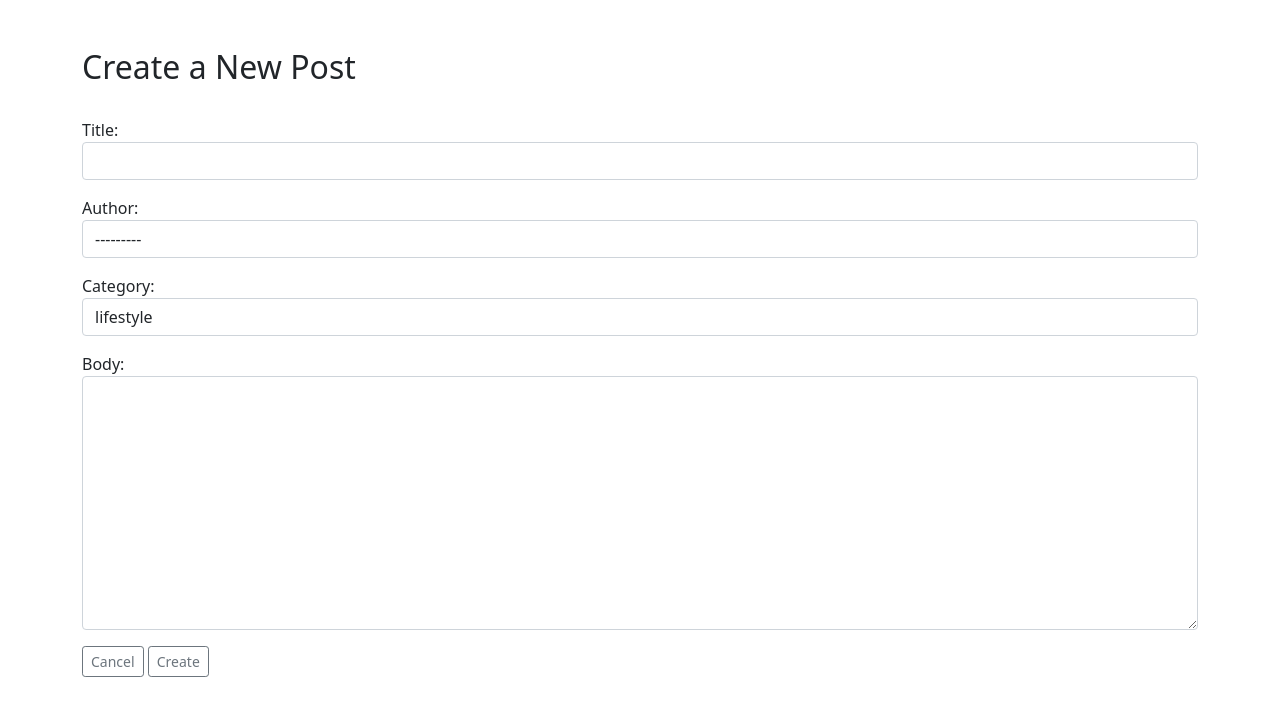
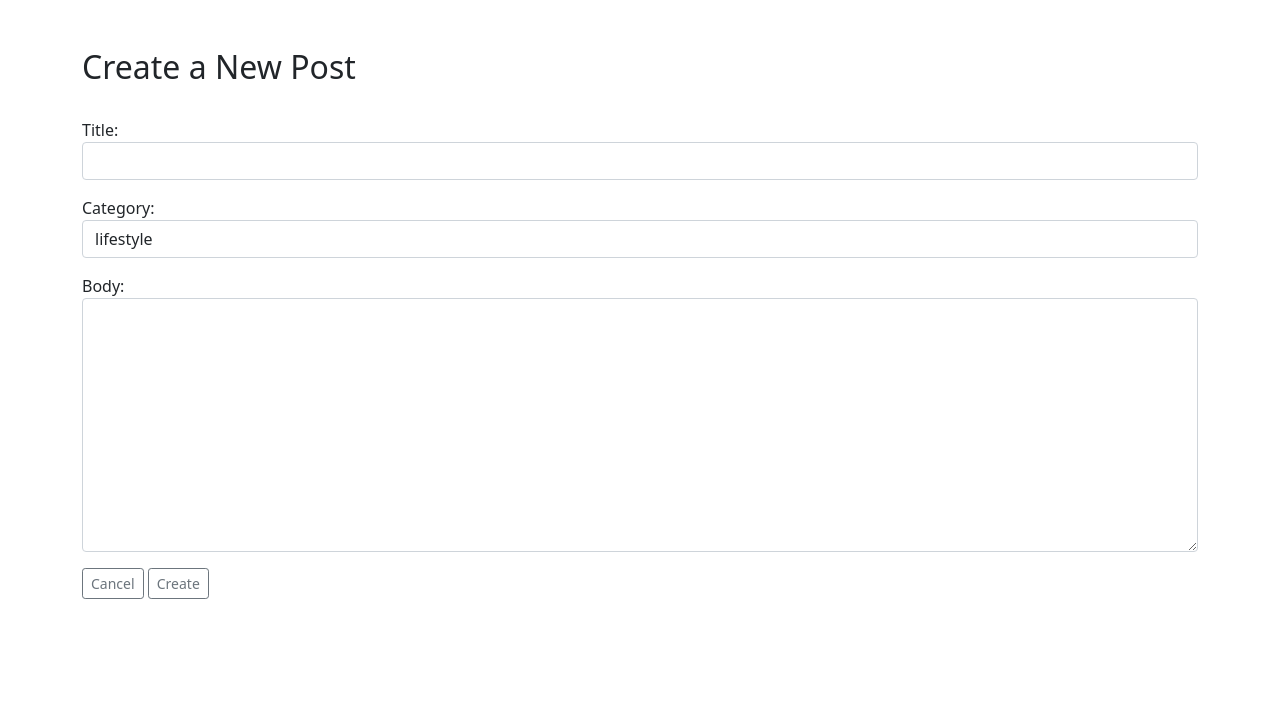
Before and after one commit to ElSugar/dev-internet-apps, a Django app: page /create-post in a window 1280 px wide. Shown: the part 56-772 px from the top of the page. Run offline with Django 3.2, Linux system fonts and the light colour scheme; a user stored in the database is signed in; data comes from the database, SQL or seed files in the repository; both versions use the stored data as it was after the commit.

Commit message:
author privacy

```diff
--- a/home_project/ablog/theblog/forms.py
+++ b/home_project/ablog/theblog/forms.py
@@ -15,7 +15,8 @@
 
     widgets = {
       'title': forms.TextInput(attrs={'class': 'form-control'}),
-      'author': forms.Select(attrs={'class': 'form-control'}),
+      'author': forms.TextInput(attrs={'class': 'form-control', 'value': '', 'id': 'elder', 'type': 'hidden'}),
+      #'author': forms.Select(attrs={'class': 'form-control'}),
       'category': forms.Select(choices=choice_list, attrs={'class': 'form-control'}),
       'body': forms.Textarea(attrs={'class': 'form-control'}),
     }
--- a/home_project/ablog/theblog/templates/create_post.html
+++ b/home_project/ablog/theblog/templates/create_post.html
@@ -17,6 +17,11 @@
   </form>
 </div>
 
+<script>
+  var name = "{{ user.id }}";
+  document.getElementById("elder").value = name;
+</script>
+
 {% else %}
 <p>You're not allowed</p>
 {% endif %}
```
Also changed, not shown: home_project/ablog/db.sqlite3.
